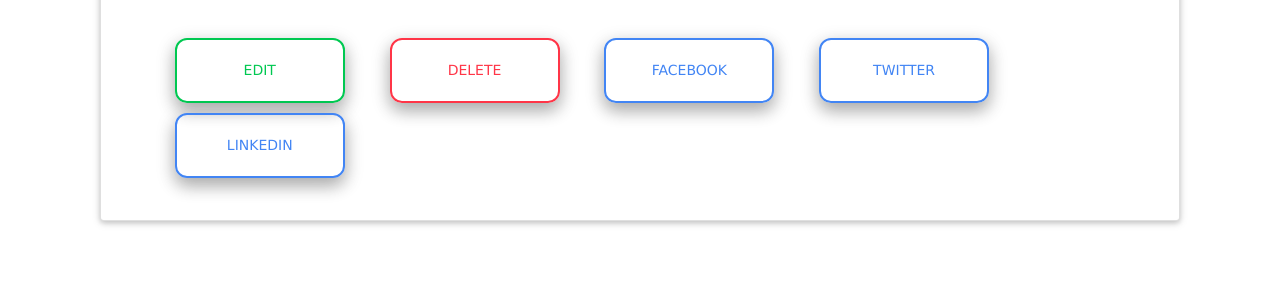
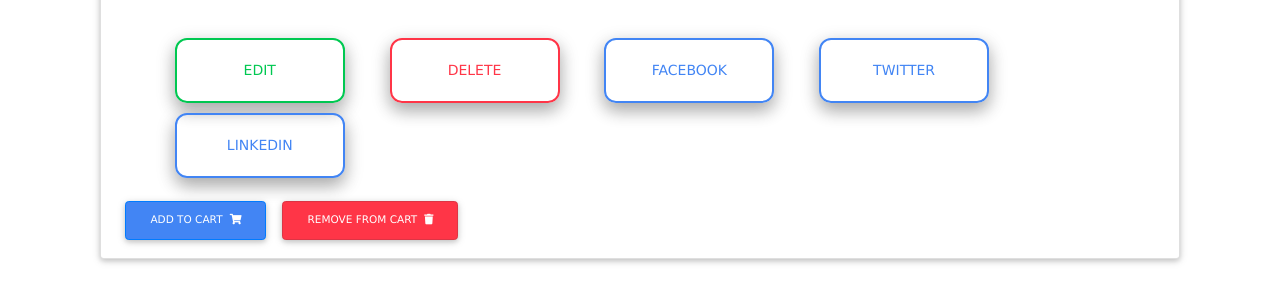
Before and after one commit to sundeepkumar/djangocart2, a Django app: page /post/1/ in a window 1280 px wide. Shown: the part 662-944 px from the top of the page. Before the commit the page ends 888 px from the top, so only its background shows below. Run offline with Django 3.2, Linux system fonts and the light colour scheme; a user stored in the database is signed in; tables that the repository leaves empty hold one stand-in row (values such as "Sample post"); grey boxes marked "Sample" are stand-in pictures; some libraries are stand-ins or nearby versions.

Commit message:
third push

```diff
--- a/C2319_cart-master/home/models.py
+++ b/C2319_cart-master/home/models.py
@@ -42,6 +42,7 @@
     post = models.ForeignKey(Post, on_delete = models.CASCADE,related_name="post" , null=True)
     imgurl  = models.TextField(default = "https://mdbootstrap.com/img/Photos/Horizontal/E-commerce/Vertical/12.jpg")
     discount_price = models.FloatField(blank=True, null=True)
+
 
 
 
--- a/C2319_cart-master/home/templates/products.html
+++ b/C2319_cart-master/home/templates/products.html
@@ -2,7 +2,7 @@
 
 {% block content %}
 
-
+<br>
 <!--Carousel Wrapper-->
   <div id="carousel-example-1z" class="carousel slide carousel-fade pt-4" data-ride="carousel">
 
--- a/C2319_cart-master/posts/templates/post_detail.html
+++ b/C2319_cart-master/posts/templates/post_detail.html
@@ -99,6 +99,15 @@
                                 Linkedin
                             </button>
                         </div><br>
+
+ <div>
+ <a href="{{ post.item.get_add_to_cart_url }}" class="btn btn-primary btn-md my-0 p" >Add to cart
+                <i class="fas fa-shopping-cart ml-1"></i>
+            </a>
+            <a href="{{ post.item.get_remove_from_cart_url }}" class="btn btn-danger btn-md my-0 p" >Remove From cart
+                <i class="fas fa-trash ml-1"></i>
+            </a>
+                        </div>
                 </div>
             </div>
         </div>
--- a/C2319_cart-master/templates/base.html
+++ b/C2319_cart-master/templates/base.html
@@ -262,7 +262,7 @@
           <a href="{% url 'about' %}" class="w3-bar-item w3-button"><i class="fa fa-info"></i> About</a>
           <a href="{% url 'milestone_17' %}" class="w3-bar-item w3-button"><i class="fa fa-thumb-tack"></i> Milestone-17</a>
           {% if user.is_authenticated %}
-            <a href="{% url 'for_sale' %}" class="w3-bar-item w3-button"><i class="fa fa-usd"></i>Sale</a>
+            <a href="{% url 'products' %}" class="w3-bar-item w3-button"><i class="fa fa-usd"></i>Sale</a>
 
             <div class="w3-right">
 <a href="{% url 'order-summary' %}" class="w3-bar-item w3-button" >
```
Also changed, not shown: C2319_cart-master/posts/templates/forsale.html (+10 -0 lines), C2319_cart-master/home/migrations/0034_auto_20200720_1944.py (added), C2319_cart-master/home/migrations/0035_auto_20200720_2023.py (added), C2319_cart-master/posts/migrations/0034_auto_20200720_1944.py (added), C2319_cart-master/posts/migrations/0035_auto_20200720_2023.py (added), C2319_cart-master/posts/models.py (line endings or trailing spaces), 1 other file.
